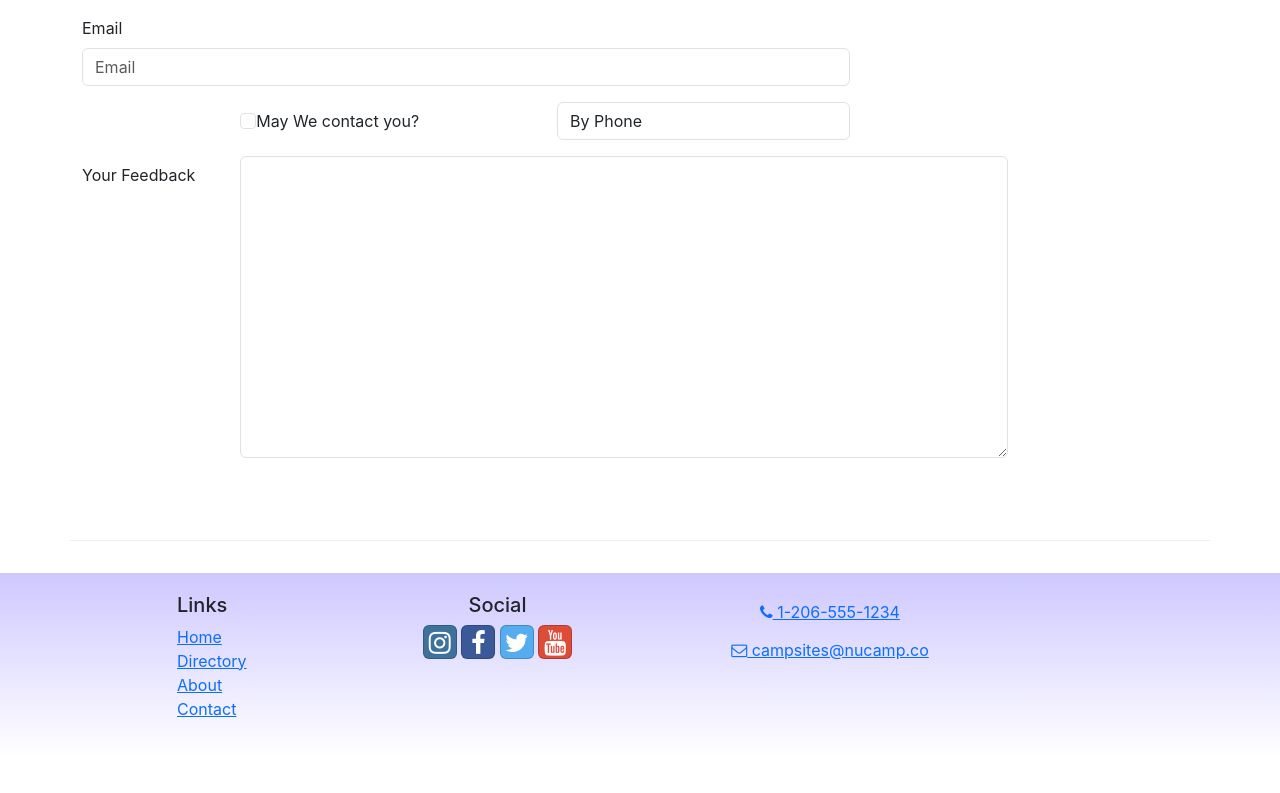
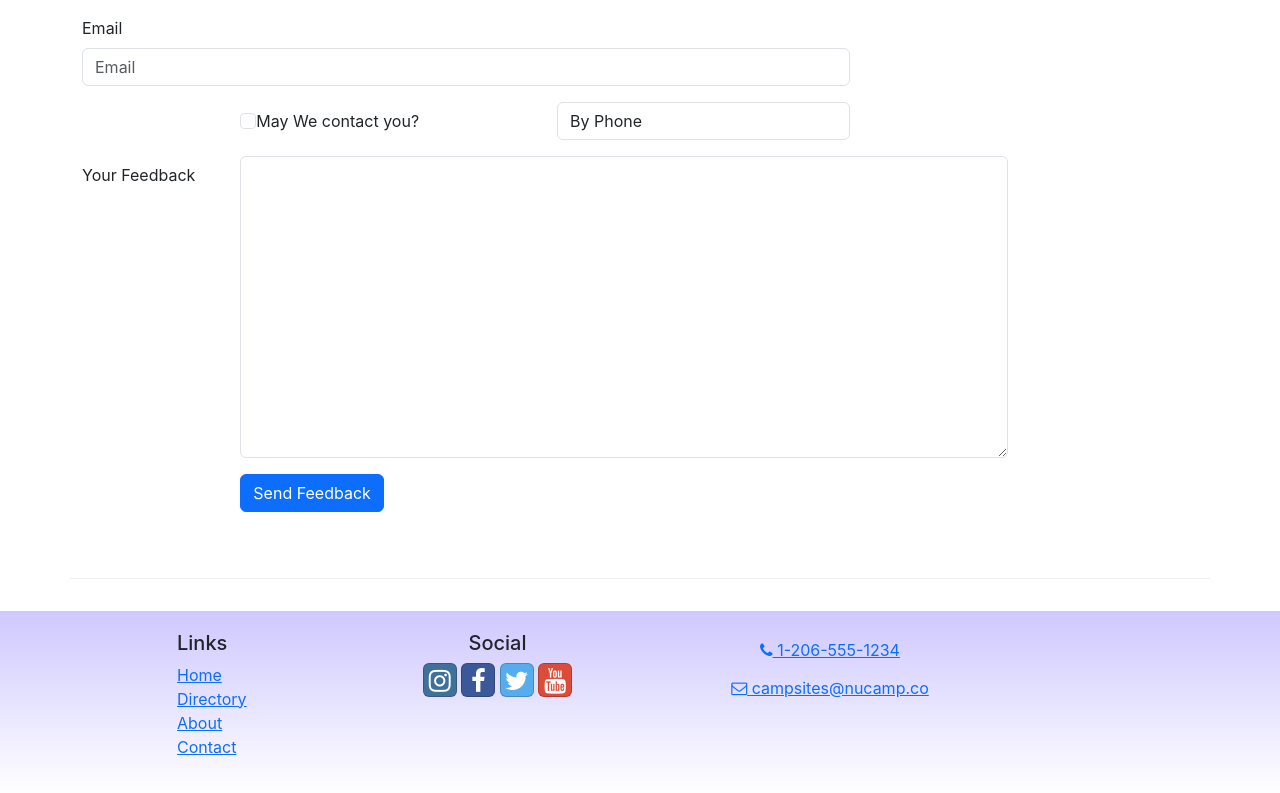
Before and after one commit to clouddrop7/nucampsite, a React (Create React App) app: page /contact in a window 1280 px wide. Shown: the part 856-1649 px from the top of the page. Before the commit the page ends 1613 px from the top, so only its background shows below. Built offline with nearby package versions, Linux system fonts and the light colour scheme.

Commit message:
ContactForm Part 3

```diff
--- a/src/components/ContactForm.js
+++ b/src/components/ContactForm.js
@@ -2,6 +2,13 @@
 import { Formik, Field, Form} from 'formik';
 
 const ContactForm = () => {
+
+    const handleSubmit = (values, { resetForm }) => {
+        console.log(values);
+        console.log('in JSON format:', JSON.stringify(values));
+        resetForm();
+    }
+
     return (
         <Formik initialValues={{
             firstName: '',
@@ -11,11 +18,13 @@
             agree: false,
             contactType: 'By Phone',
             feedback: ''
-        }}>
+        }}
+            onSubmit={handleSubmit}
+        >
 
         <Form>
             <FormGroup row>
-                <Label htmlfor='firstName'>
+                <Label htmlFor='firstName'>
                     first Name
                 </Label>
                 <Col md='10'>
@@ -23,7 +32,7 @@
                 </Col>
             </FormGroup>
             <FormGroup row>
-                <Label htmlfor='lastName'>
+                <Label htmlFor='lastName'>
                     Last Name
                 </Label>
                 <Col  md='10'>
@@ -31,7 +40,7 @@
                 </Col>
             </FormGroup>
             <FormGroup row>
-                <Label htmlfor='phoneNum'>
+                <Label htmlFor='phoneNum'>
                     Phone Number
                 </Label>
                 <Col  md='10'>
@@ -39,7 +48,7 @@
                 </Col>
             </FormGroup>
             <FormGroup row>
-                <Label htmlfor='email'>
+                <Label htmlFor='email'>
                     Email
                 </Label>
                 <Col  md='10'>
@@ -63,14 +72,18 @@
                 </Col>
             </FormGroup>
             <FormGroup row>
-                <Label htmlfor='feedback' md='2'>
+                <Label htmlFor='feedback' md='2'>
                     Your Feedback
                 </Label>
                 <Col md='10'>
                     <Field className='form-control' name='feedback' as='textarea' rows='12' />
                 </Col>
             </FormGroup>
-            <FormGroup row></FormGroup>
+            <FormGroup row>
+                <Col md={{size: 10, offset: 2}}>
+                    <Button type='submit' color='primary'>Send Feedback</Button>
+                </Col>
+            </FormGroup>
         </Form>
 
         </Formik>
```
